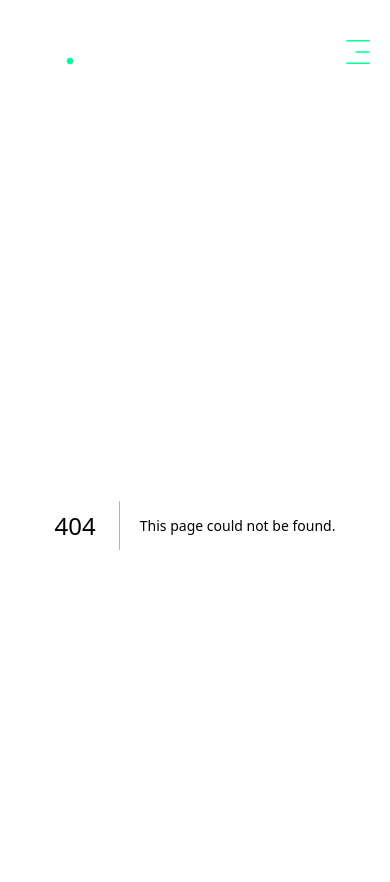
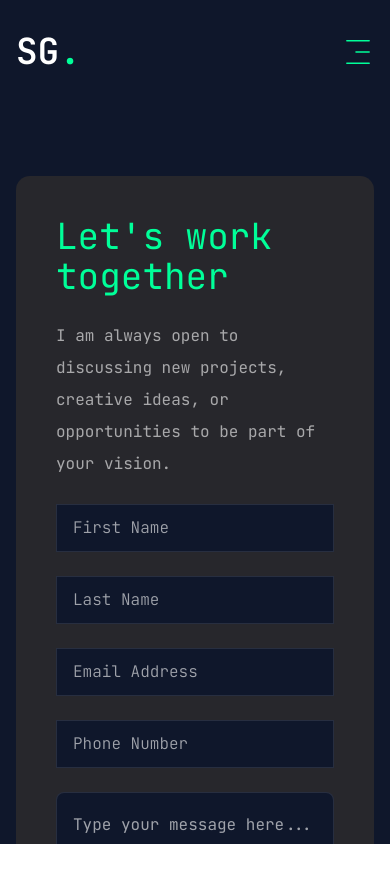
Before and after one commit to sagarbgohil/sagar-portfolio, a Next.js app: page /contact in a window 390 px wide. Before the commit this address had no page. Shown: the top 882 px of the page. Built offline with nearby package versions, Linux system fonts and the light colour scheme.

Commit message:
feat: add Contact page with form and integrate into MobileNav

```diff
--- /dev/null
+++ b/app/contact/page.jsx
@@ -0,0 +1,52 @@
+"use client";
+
+import React from "react";
+import { motion } from "framer-motion";
+import { Input } from "@/components/ui/input";
+import { Textarea } from "@/components/ui/textarea";
+import { Button } from "@/components/ui/button";
+
+const Contact = () => {
+  return (
+    <section className="min-h-[80vh] flex flex-col items-center p-4 py-12 xl:py-0">
+      <motion.div
+        initial={{ opacity: 0 }}
+        animate={{
+          opacity: 1,
+          transition: { delay: 2.4, duration: 0.5, ease: "easeIn" },
+        }}
+        className="py-6"
+      >
+        <div className="container mx-auto">
+          <div className="flex flex-col xl:flex-row gap-[30px]">
+            <form className="flex flex-col gap-6 p-10 bg-[#27272c] rounded-xl">
+              <h3 className="text-4xl text-accent">Let's work together</h3>
+              <p className="text-white/60">
+                I am always open to discussing new projects, creative ideas, or
+                opportunities to be part of your vision.
+              </p>
+
+              <div className="grid grid-cols-1 md:grid-cols-2 gap-6">
+                <Input type="firstname" placeholder="First Name" />
+                <Input type="lastname" placeholder="Last Name" />
+                <Input type="email" placeholder="Email Address" />
+                <Input type="phone" placeholder="Phone Number" />
+              </div>
+              <Textarea
+                className="h-[200px]"
+                type="Description"
+                placeholder="Type your message here..."
+              />
+
+              <Button size="md" className="w-[30%] mx-auto">
+                Send Message
+              </Button>
+            </form>
+          </div>
+        </div>
+      </motion.div>
+    </section>
+  );
+};
+
+export default Contact;
--- a/components/MobileNav.jsx
+++ b/components/MobileNav.jsx
@@ -18,6 +18,14 @@ import { links } from "@/lib/constants";
 const MobileNav = () => {
   const pathName = usePathname();
 
+  const navLinks = [
+    ...links,
+    {
+      name: "Contact",
+      href: "/contact",
+    },
+  ];
+
   return (
     <Sheet>
       <SheetTrigger className="flex justify-center items-center">
@@ -35,15 +43,15 @@ const MobileNav = () => {
         </div>
 
         <nav className="flex flex-col justify-center items-center gap-8">
-          {links.map((link, index) => (
-            <SheetClose asChild key={index}>
+          {navLinks.map((link) => (
+            <SheetClose asChild key={link.href}>
               <Link
                 href={link.href}
                 className={`${
                   link.href === pathName &&
                   "text-accent border-b-2 border-accent"
                 }
-                    text-xl capitalize hover:text-accent transition-all`}
+                  text-xl capitalize hover:text-accent transition-all`}
               >
                 {link.name}
               </Link>
--- a/components/ui/input.jsx
+++ b/components/ui/input.jsx
@@ -1,24 +1,19 @@
-import * as React from "react"
+import * as React from "react";
 
-import { cn } from "@/lib/utils"
+import { cn } from "@/lib/utils";
 
-function Input({
-  className,
-  type,
-  ...props
-}) {
+function Input({ className, type, ...props }) {
   return (
     <input
       type={type}
       data-slot="input"
       className={cn(
-        "file:text-foreground placeholder:text-muted-foreground selection:bg-primary selection:text-primary-foreground dark:bg-input/30 border-input flex h-9 w-full min-w-0 rounded-md border bg-transparent px-3 py-1 text-base shadow-xs transition-[color,box-shadow] outline-none file:inline-flex file:h-7 file:border-0 file:bg-transparent file:text-sm file:font-medium disabled:pointer-events-none disabled:cursor-not-allowed disabled:opacity-50 md:text-sm",
-        "focus-visible:border-ring focus-visible:ring-ring/50 focus-visible:ring-[3px]",
-        "aria-invalid:ring-destructive/20 dark:aria-invalid:ring-destructive/40 aria-invalid:border-destructive",
+        "flex h-[48px] rounder-md border border-white/10 focus:border-accent font-light bg-primary px-4 py-5 text-base placeholder:text-white/60 outline-none",
         className
       )}
-      {...props} />
+      {...props}
+    />
   );
 }
 
-export { Input }
+export { Input };
--- a/components/ui/textarea.jsx
+++ b/components/ui/textarea.jsx
@@ -1,20 +1,19 @@
-import * as React from "react"
+import * as React from "react";
 
-import { cn } from "@/lib/utils"
+import { cn } from "@/lib/utils";
 
-function Textarea({
-  className,
-  ...props
-}) {
+function Textarea({ className, ...props }) {
   return (
     <textarea
       data-slot="textarea"
       className={cn(
-        "border-input placeholder:text-muted-foreground focus-visible:border-ring focus-visible:ring-ring/50 aria-invalid:ring-destructive/20 dark:aria-invalid:ring-destructive/40 aria-invalid:border-destructive dark:bg-input/30 flex field-sizing-content min-h-16 w-full rounded-md border bg-transparent px-3 py-2 text-base shadow-xs transition-[color,box-shadow] outline-none focus-visible:ring-[3px] disabled:cursor-not-allowed disabled:opacity-50 md:text-sm",
+        "flex min-h-[80px] rounded-md border border-white/10 bg-primary px-4 py-5 text-base placeholder:text-white/60 focus-visible:outline-none focus-visible:ring-1",
+        "focus-visible:ring-accent focus-visible:ring-offset-0 disabled:cursor-not-allowed disabled:opacity-50",
         className
       )}
-      {...props} />
+      {...props}
+    />
   );
 }
 
-export { Textarea }
+export { Textarea };
```
